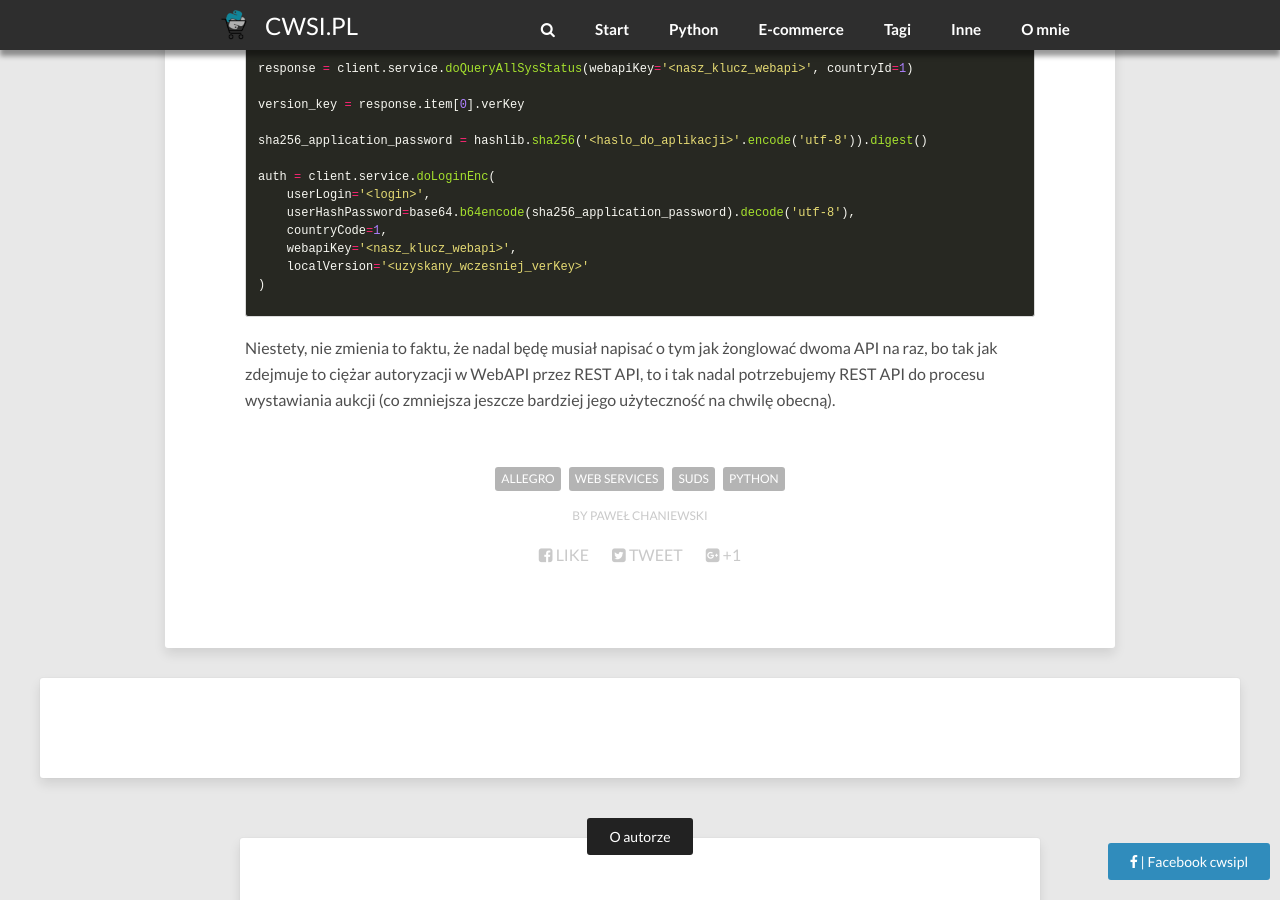
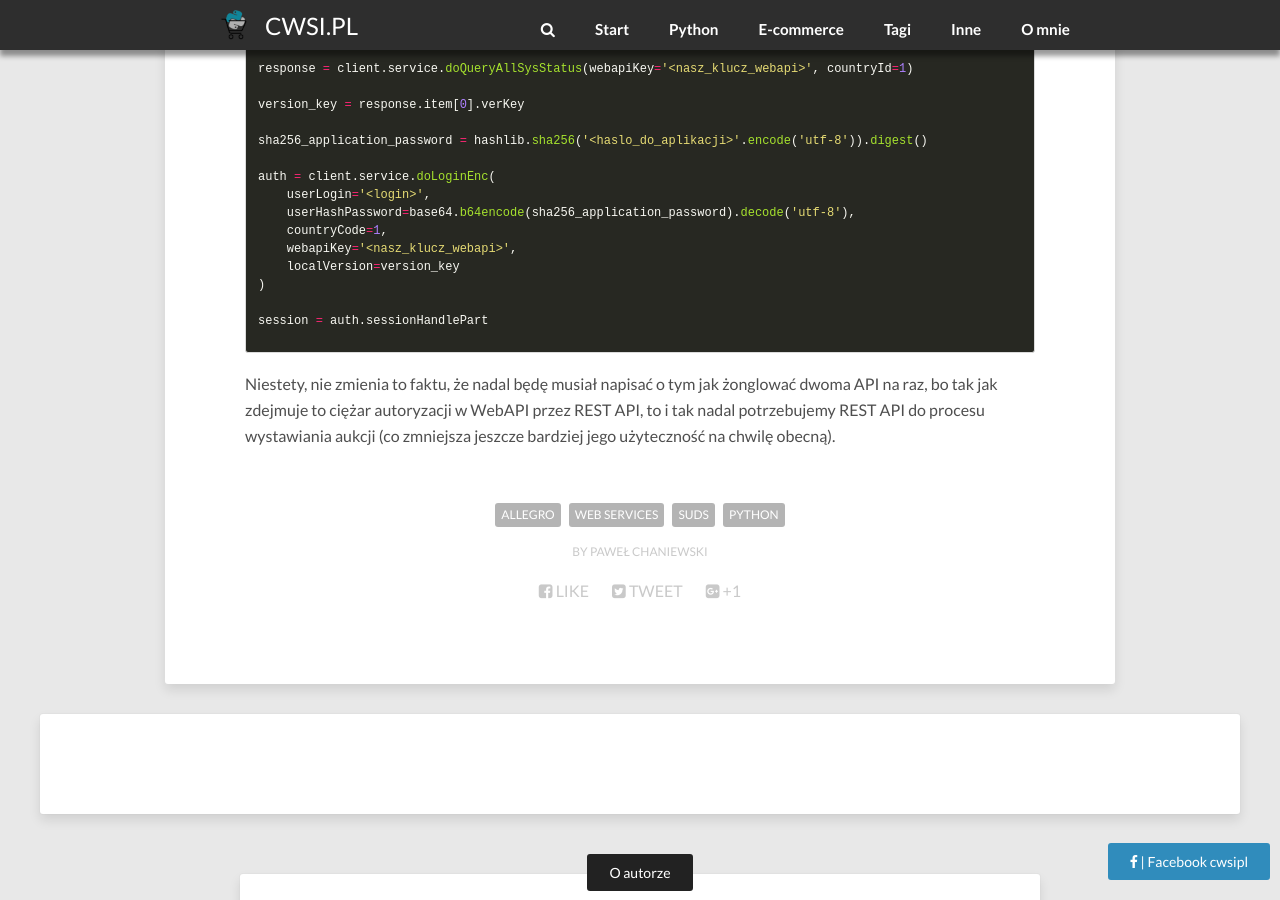
Before and after one commit to chawel/blog-test, a Jekyll site: the page built from _posts/ecommerce/allegro/2018-03-09-podstawy-obslugi-web-api-allegro-pl-web-services-i-modul-suds-jurko-w-pythonie.md, in a window 1280 px wide and 900 px high, scrolled down 8371 px. Built offline with Jekyll 4.4.1, drawn with Linux system fonts in a browser that asks for light colours; nearby versions of some CDN libraries; comment, search, counter and statistics services are not loaded.

Commit message:
Minor change in post Allegro WEBAPI updated code

```diff
--- a/_posts/ecommerce/allegro/2018-03-09-podstawy-obslugi-web-api-allegro-pl-web-services-i-modul-suds-jurko-w-pythonie.md
+++ b/_posts/ecommerce/allegro/2018-03-09-podstawy-obslugi-web-api-allegro-pl-web-services-i-modul-suds-jurko-w-pythonie.md
@@ -229,8 +229,10 @@ auth = client.service.doLoginEnc(
     userHashPassword=base64.b64encode(sha256_application_password).decode('utf-8'),
     countryCode=1,
     webapiKey='<nasz_klucz_webapi>',
-    localVersion='<uzyskany_wczesniej_verKey>'
+    localVersion=version_key
 )
+
+session = auth.sessionHandlePart
 {% endhighlight %}
 
 Niestety, nie zmienia to faktu, że nadal będę musiał napisać o tym jak żonglować dwoma API na raz, bo tak jak zdejmuje to ciężar autoryzacji w WebAPI przez REST API, to i tak nadal potrzebujemy REST API do procesu wystawiania aukcji (co zmniejsza jeszcze bardziej jego użyteczność na chwilę obecną).
```
